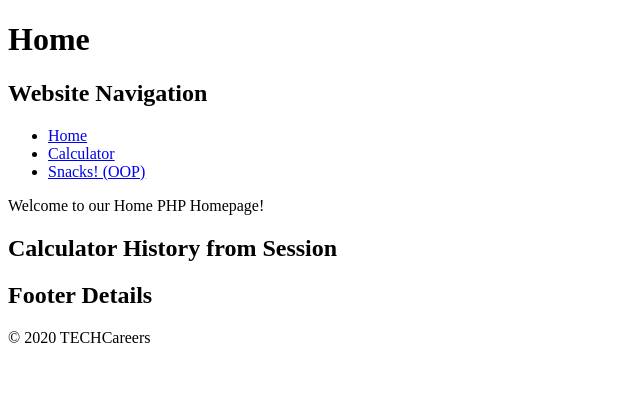
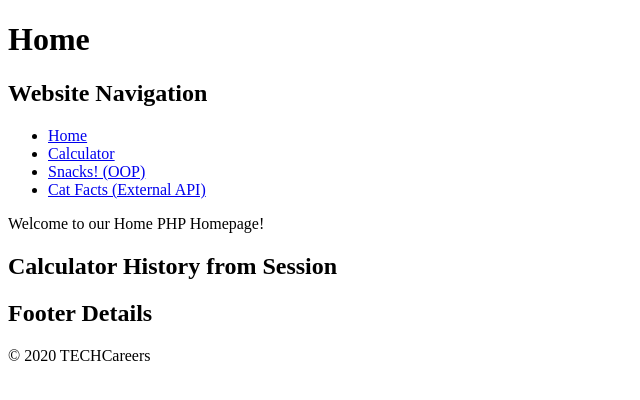
Before and after one commit to KenjiAu-Creator/PHP-advanced, a PHP site: page / in a window 1280 px wide. Shown: the top 400 px of the page, without its empty margins (0-640 px from the left). Run offline with PHP 8.4, Linux system fonts and the light colour scheme.

Commit message:
Added external page for cat facts;

```diff
--- a/templates/navigation.php
+++ b/templates/navigation.php
@@ -12,8 +12,13 @@
       </a>
     </li>
     <li>
-    <a href="snacks.php">
+      <a href="snacks.php">
         Snacks! (OOP)
+      </a>
+    </li>
+    <li>
+      <a href="cat-facts-api.php">
+        Cat Facts (External API)
       </a>
     </li>
   </ul>
```
Also changed, not shown: cat-facts-api.php (added, +13 -0 lines).
